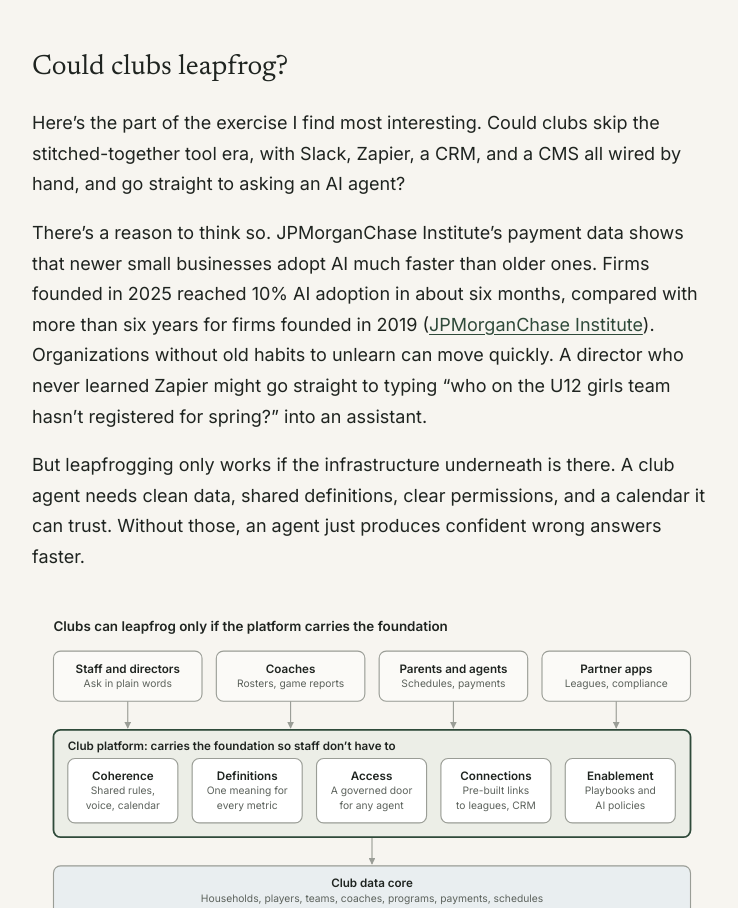
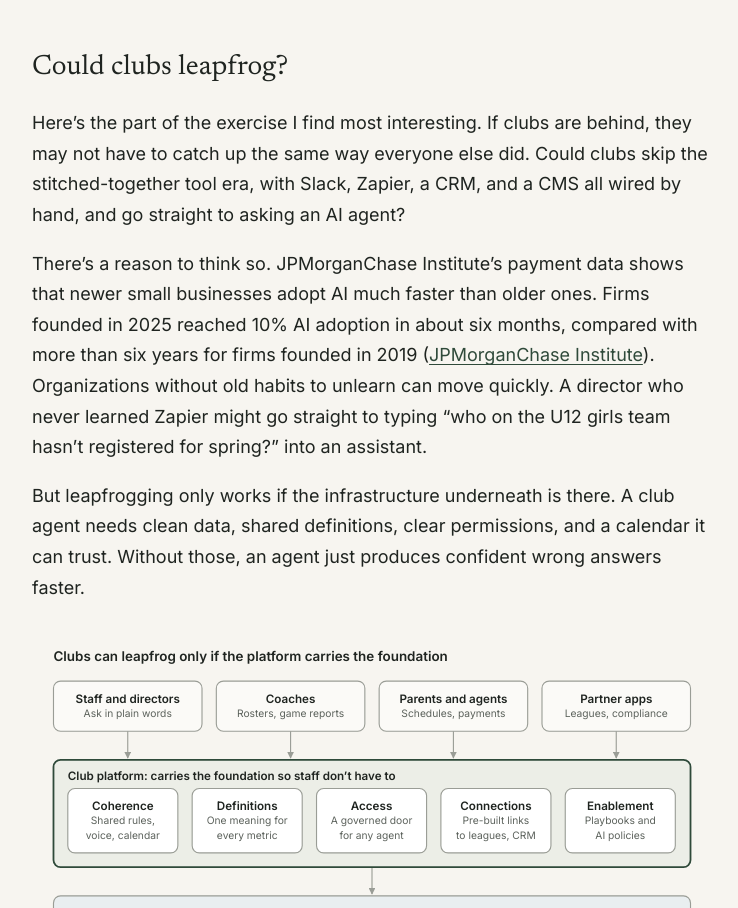
Before and after one commit to davecriswell/davecriswell.github.io, a plain HTML site: page docs/writing/reading-club-softwares-future-from-outside-the-club.html in a window 1280 px wide. Shown: the part 4954-5862 px from the top of the page, without its empty margins (112-850 px from the left). Drawn offline with Linux system fonts and the light colour scheme.

Commit message:
Add a line explaining the leapfrog idea
Co-Authored-By: Claude Opus 5.5 <noreply@anthropic.com>
Claude-Session: https://claude.ai/code/session_01B7WdaVnWreCwFmmQxeWkab

```diff
--- a/docs/writing/reading-club-softwares-future-from-outside-the-club.html
+++ b/docs/writing/reading-club-softwares-future-from-outside-the-club.html
@@ -115,7 +115,7 @@
 
       <h2>Could clubs leapfrog?</h2>
 
-      <p>Here’s the part of the exercise I find most interesting. Could clubs skip the stitched-together tool era, with Slack, Zapier, a CRM, and a CMS all wired by hand, and go straight to asking an AI agent?</p>
+      <p>Here’s the part of the exercise I find most interesting. If clubs are behind, they may not have to catch up the same way everyone else did. Could clubs skip the stitched-together tool era, with Slack, Zapier, a CRM, and a CMS all wired by hand, and go straight to asking an AI agent?</p>
 
       <p>There’s a reason to think so. JPMorganChase Institute’s payment data shows that newer small businesses adopt AI much faster than older ones. Firms founded in 2025 reached 10% AI adoption in about six months, compared with more than six years for firms founded in 2019 (<a href="https://www.jpmorganchase.com/institute/all-topics/business-growth-and-entrepreneurship/understanding-ai-use-by-small-businesses" target="_blank" rel="noopener">JPMorganChase Institute</a>). Organizations without old habits to unlearn can move quickly. A director who never learned Zapier might go straight to typing “who on the U12 girls team hasn’t registered for spring?” into an assistant.</p>
 
```
